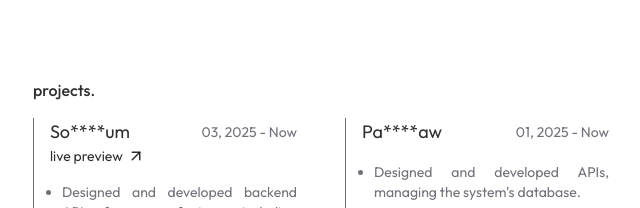
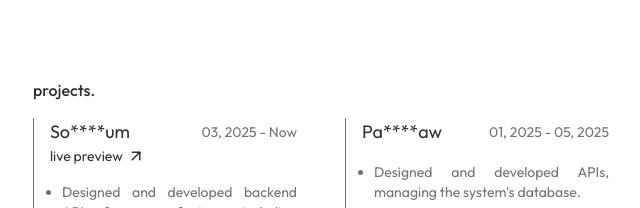
Before and after one commit to duynguyen1805/portfolio-v2, a Next.js app: page / in a window 1280 px wide. Shown: the part 1378-1586 px from the top of the page, without its empty margins (319-959 px from the left). Built offline with nearby package versions, Linux system fonts and the light colour scheme.

Commit message:
update: date project

```diff
--- a/src/app/data.ts
+++ b/src/app/data.ts
@@ -135,7 +135,7 @@ export const DATA = {
     },
     "Pa****aw": {
       SLUG: "packdraw-website",
-      DURATION: "01, 2025 - Now",
+      DURATION: "01, 2025 - 05, 2025",
       // LIVE_PREVIEW: "https://packdraw.dxdlabs.dev/",
       DESCRIPTION: [
         "Designed and developed APIs, managing the system's database.",
```
